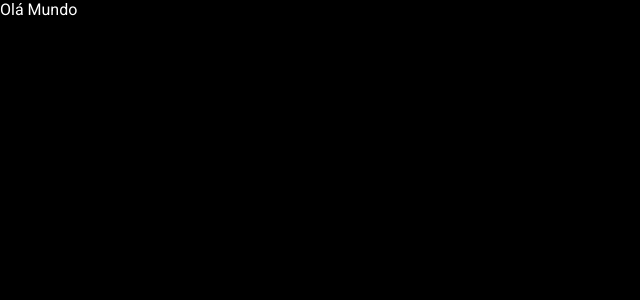
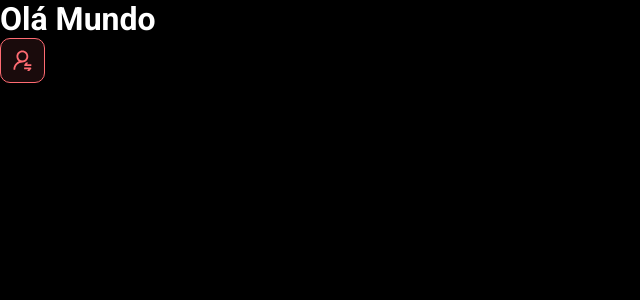
Before and after one commit to MauricioMoreiira/ds_meta, a React (Vite) app in the folder frontend/: page / in a window 1280 px wide. Shown: the top 300 px of the page, without its empty margins (0-640 px from the left). Built offline with nearby package versions, Linux system fonts and the light colour scheme.

Commit message:
first component

```diff
--- a/frontend/src/App.tsx
+++ b/frontend/src/App.tsx
@@ -1,7 +1,12 @@
+import NotificationButton from "./components/NotificationButton"
+
 function App() {
-    return(
-      <div>Olá Mundo</div>
-    )
+  return (
+    <>
+      <h1>Olá Mundo</h1>
+      <NotificationButton />
+    </>
+  )
 }
 
 export default App
--- /dev/null
+++ b/frontend/src/components/NotificationButton/index.tsx
@@ -0,0 +1,14 @@
+import icon from '../../assets/img/notification-icon.svg'
+import './styles.css'
+function NotificationButton() {
+    return (
+        <>
+            <div className="dsmeta-red-btn">
+            <img src={icon} alt="Notificar" />
+
+            </div>
+        </>
+    )
+}
+
+export default NotificationButton
--- /dev/null
+++ b/frontend/src/components/NotificationButton/styles.css
@@ -0,0 +1,20 @@
+.dsmeta-red-btn-container {
+    display: flex;
+    justify-content: center;
+  }
+
+  .dsmeta-red-btn {
+  height: 45px;
+  width: 45px;
+  background: rgba(255, 107, 114, 0.1);
+  border: 1px solid #ff6b72;
+  border-radius: 10px;
+  display: flex;
+  align-items: center;
+  justify-content: center;
+  cursor: pointer;
+  }
+
+  .dsmeta-red-btn img {
+    width: 19px;
+  }
--- /dev/null
+++ b/frontend/src/svg.d.ts
@@ -0,0 +1,6 @@
+declare module "*.svg" {
+    import React = require("react");
+    export const ReactComponent: React.FC<React.SVGProps<SVGSVGElement>>;
+    const src: string;
+    export default src;
+  }
```
Also changed, not shown: frontend/tsconfig.json (+14 -3 lines), frontend/src/assets/img/notification-icon.svg (added).
